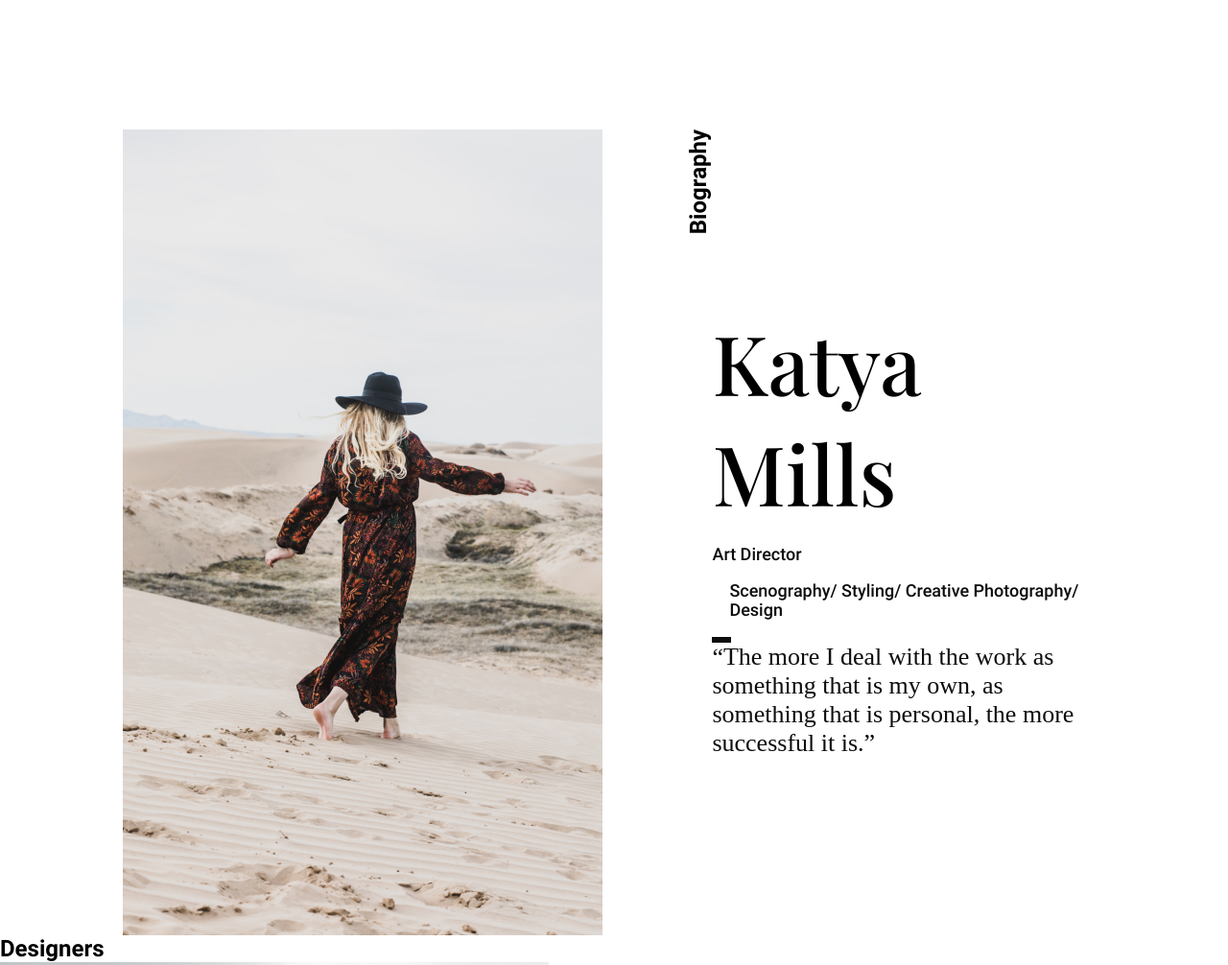
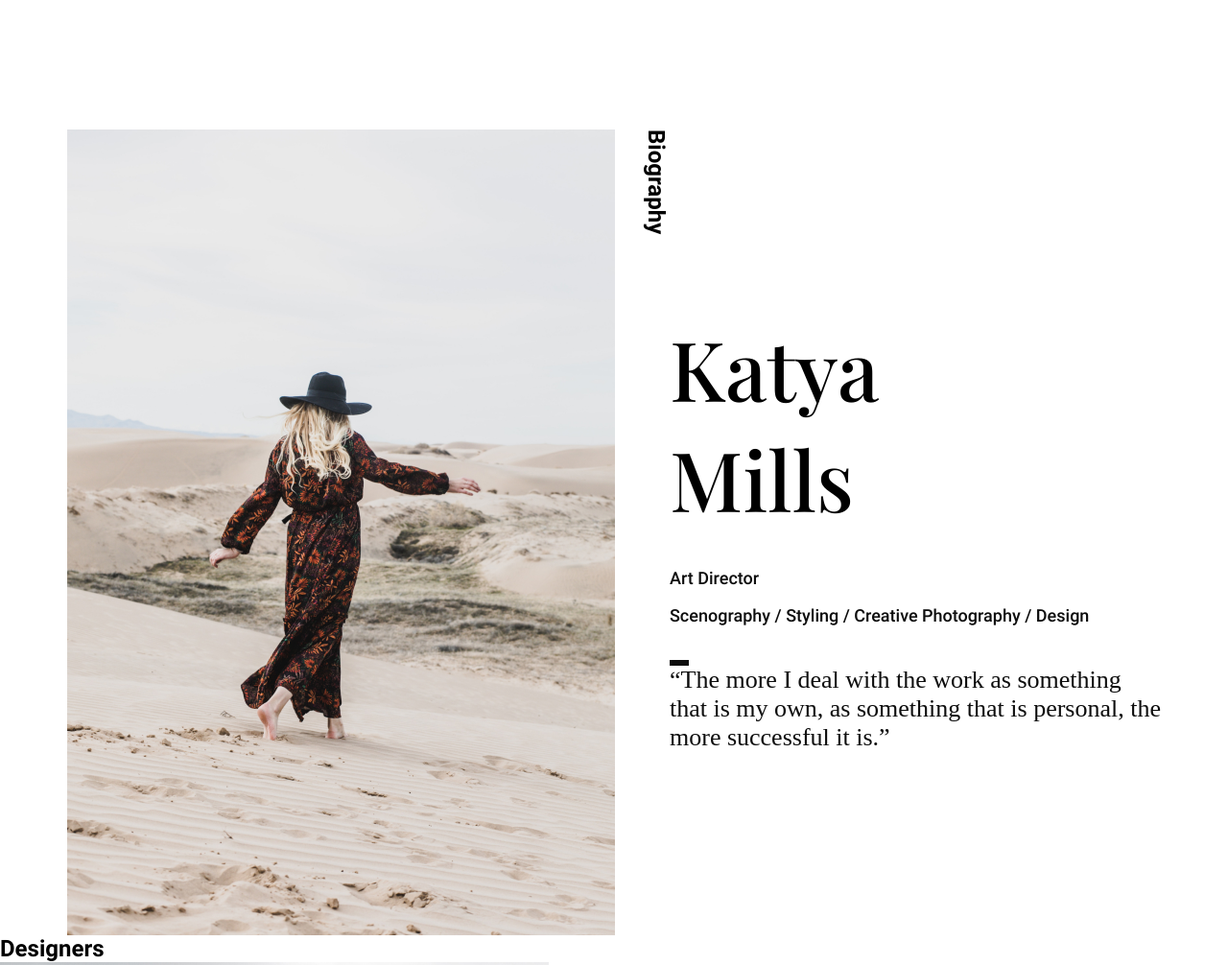
Before and after one commit to serjikko/otus-css-kononenko, a plain HTML site: page index.html in a window 1280 px wide. Shown: the part 780-1786 px from the top of the page at 96% size. Drawn offline with nearby package versions, Linux system fonts and the light colour scheme; a web font is replaced by a local one.

Commit message:
исправление замечаний

```diff
--- a/index.html
+++ b/index.html
@@ -46,18 +46,19 @@
           <div class="biography_image">      <img src="img/front_bio.jpg" alt="Art Director Katya Mills"></div>
         <div class="biography-person">
                 <h2 class="biography-name">Katya<br> Mills</h2>
-                <br>
+
+              <div class="biography-job-skill">
                 <div>
                     <p class="biography-job">Art Director</p>
                 </div>
                 <br>
                 <ul class="biography-skillslist">
-                    <li class="biography-skills">Scenography/</li>
-                    <li class="biography-skills">Styling/</li>
-                    <li class="biography-skills">Creative Photography/</li>
+                    <li class="biography-skills">Scenography /</li>
+                    <li class="biography-skills">Styling /</li>
+                    <li class="biography-skills">Creative Photography /</li>
                     <li class="biography-skills">Design</li>
                 </ul>
-                <br>
+                </div>
         <div class="disk"></div>
          <blockquote class="biography-quote">“The more I deal with the work as something that is my own, as something that is personal, the more successful it is.”</blockquote>
         </div>
--- a/style/style.css
+++ b/style/style.css
@@ -98,6 +98,8 @@
     background: url("./../img/mod_studio.jpg") no-repeat center/cover;
     position: relative;
     display: flex;
+    width: 100%;
+    object-fit: contain;
   }
 
 
@@ -143,7 +145,7 @@
       margin-top: 150px;
       height: 840px;
       display: flex;
-      padding: 0 min(10%, 137px);
+      justify-content: center;
       position: relative;
 
     }
@@ -174,10 +176,10 @@
     align-self: flex-start;
     writing-mode: vertical-lr;
     transform-origin: center center;
-    transform: rotate(-180deg);
+    /* transform: rotate(-180deg);
     margin: 0;
     width: 9.5%;
-    display: flex;
+    display: flex; */
     flex-direction: column;
     align-items: center;
     justify-items: flex-start;
@@ -235,7 +237,7 @@
     .biography-skillslist {
       font-size: 18px;
       font-weight: 500;
-      padding: 0 0 0 18px;
+      /* padding: 0 0 0 18px; */
       margin-top: 0;
       list-style-type: none;
       color: #0D0D0D;
@@ -244,14 +246,21 @@
       font-style: normal;
       font-weight: 500;
       line-height: normal;
+
     }
 
+    .biography-job-skill{
+      padding: 36px 0px;
+    }
     .biography-job,
-.biography-skillslist {
-  font-size: 18px;
-  font-weight: 500;
-  line-height: 1.1;
-}
+    .biography-skillslist {
+      color: #0D0D0D;
+      font-family: Roboto;
+      font-size: 18px;
+      font-style: normal;
+      font-weight: 500;
+      line-height: normal;
+    }
 
 
 
```
